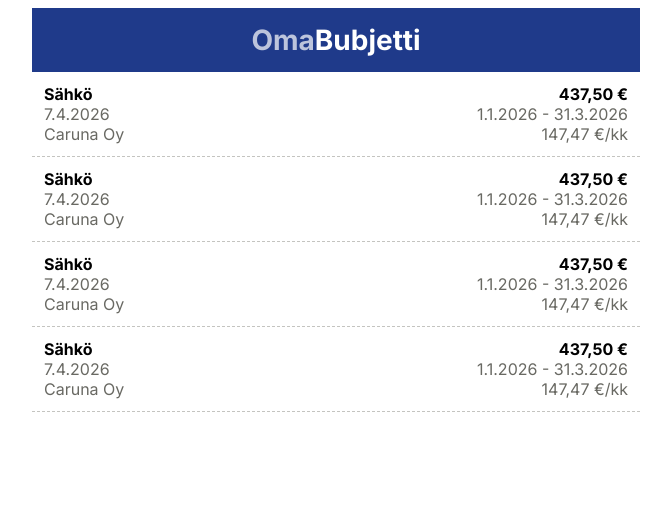
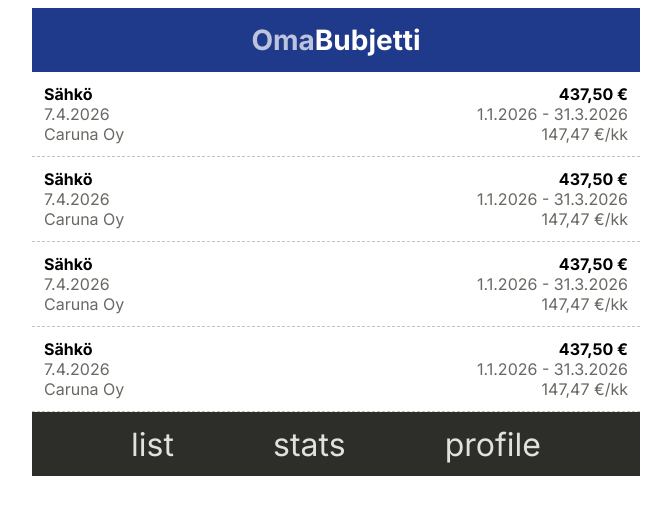
Before and after one commit to stmargariitaaa/OmaBudjetti, a React (Vite) app: page / in a window 1280 px wide. Shown: the top 514 px of the page, without its empty margins (304-975 px from the left). Built offline with nearby package versions, Linux system fonts and the light colour scheme.

Commit message:
lisää Menu-komponentin

```diff
--- a/src/components/App/App.jsx
+++ b/src/components/App/App.jsx
@@ -1,6 +1,8 @@
 import styles from './App.module.scss'
 import Item from '../Item'
 import Header from '../Header'
+import Menu from '../Menu'
+
 
 
 
@@ -15,6 +17,7 @@ function App() {
         <Item />
         <Item />
         <Item />
+        <Menu />
       </div>
     </>
   )
--- /dev/null
+++ b/src/components/Menu/Menu.jsx
@@ -0,0 +1,26 @@
+import styles from './Menu.module.scss'
+
+/**
+ * Sovelluksen alareunassa oleva navigaatiovalikko.
+ *
+ * Menu sisältää ikonilinkit sovelluksen eri näkymiin ja
+ * tarjoaa nopean tavan siirtyä näkymästä toiseen.
+ *
+ * @example
+ * <Menu />
+ *
+ * @returns {JSX.Element}
+ */
+function Menu() {
+
+  return (
+    <div className={styles.menu}>
+      <div>list</div>
+      <div>stats</div>
+      <div>profile</div>
+    </div>
+  )
+
+}
+
+export default Menu
--- /dev/null
+++ b/src/components/Menu/Menu.module.scss
@@ -0,0 +1,12 @@
+@use '../../assets/styles' as theme;
+
+.menu {
+  background-color: theme.$color-neutral-darker;
+  color: theme.$color-neutral-lighter;
+  max-height: 4rem;
+  min-height: 4rem;
+  font-size: 2rem;
+  display: flex;
+  justify-content: space-evenly;
+  align-items: center;
+}
--- /dev/null
+++ b/src/components/Menu/index.js
@@ -0,0 +1 @@
+export { default } from './Menu.jsx'
```
